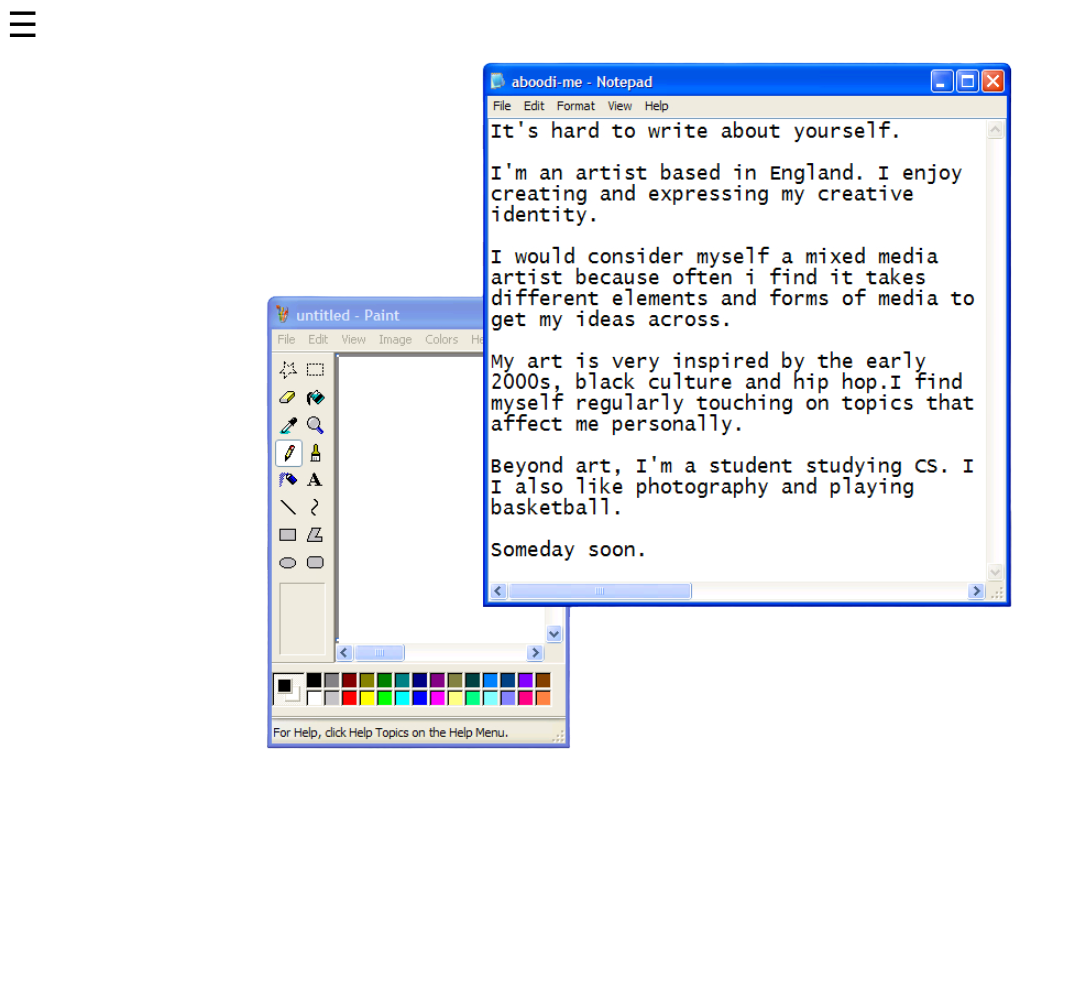
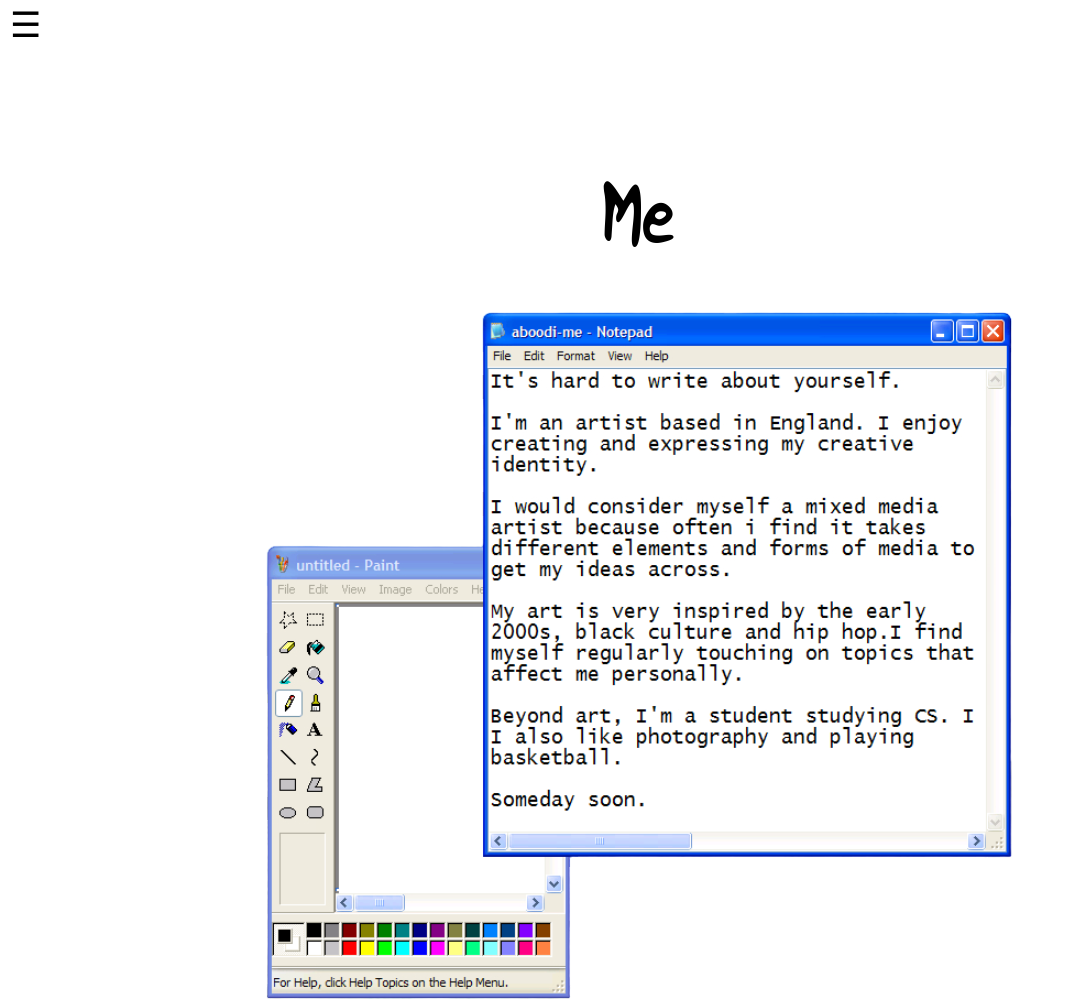
Before and after one commit to drkdragonz/aboodi.github.io, a plain HTML site: page me.html in a window 1280 px wide. Shown: the whole page, without its empty margins (0-1066 px from the left). Before the commit the page ends 800 px from the top, so only its background shows below. Drawn offline with Linux system fonts and the light colour scheme.

Commit message:
changes to art
consistencies

```diff
--- a/art.css
+++ b/art.css
@@ -248,8 +248,7 @@
     cursor: pointer; /* Make the icon cursor clickable */
     color: #000; /* Set the icon color */
     position: absolute; /* Position the icon within the header */
-    top: 10px; /* Adjust the top position */
-    left: 10px; /* Adjust the left position */
+    padding: 5px;
   }
 
   .sidenav {
--- a/me.css
+++ b/me.css
@@ -1,9 +1,11 @@
+/* The rest of your existing CSS */
+
 /* Updated CSS */
 body {
   margin: 0;
   padding: 0;
   display: flex;
-  flex-direction: column; /* Add flex-direction */
+  flex-direction: column;
   min-height: 100vh;
   background-color: #ffffff; /* Optional background color */
 }
@@ -25,14 +27,13 @@ header {
   font-size: 35px;
   cursor: pointer;
   color: rgb(0, 0, 0);
-  padding: 2px;
+  padding: 5px;
 }
 
 main {
   flex: 1;
 }
 
-/* The rest of your existing CSS */
 .centered-content {
   max-width: 100%;
   text-align: center;
@@ -94,3 +95,24 @@ main {
   align-items: center;
   height: 100px;
 }
+
+/* Large Laptops (e.g., 17-inch) and Desktops */
+@media (min-width: 1200px) {
+  #pageTitle {
+    font-family: "CustomFont", sans-serif;
+    text-align: center;
+    font-size: 100px;
+    color: #000000;
+    margin: 0px 0;
+    display: flex;
+    justify-content: center;
+    align-items: center;
+    height: 700px;
+  }
+
+  .centered-content {
+    max-width: 100%;
+    text-align: center;
+    margin-top: -250px; /* Adjust the margin as needed */
+  }
+}
--- a/me.html
+++ b/me.html
@@ -9,10 +9,8 @@
 <body>
 
   <header>
-    <span id="menu-icon" onclick="openNav()"></span>
+    <span id="menu-icon" onclick="openNav()">&#9776;</span>
   </header>
-
-  <div id="pageTitle">Me</div>
 
   <div id="mySidenav" class="sidenav">
     <a href="javascript:void(0)" class="closebtn" onclick="closeNav()">&times;</a>
@@ -22,9 +20,13 @@
     <a href="me.html">Me</a>
     <a href="https://www.instagram.com/aboodispam/">Contact</a>
   </div>
+
+  <div id="pageTitle">Me</div>
+
   <div class="centered-content">
     <img src="finalwindowsxp.png" alt="a little about me">
   </div>
+
   <script>
     function openNav() {
         document.getElementById("mySidenav").style.width = "250px";
--- a/styles.css
+++ b/styles.css
@@ -255,7 +255,7 @@ footer {
     /* Menu icon (Hamburger) */
     #menu-icon::before {
         content: "\2630"; /* "Hamburger" icon */
-        font-size: 45px;
+        font-size: 35px;
         cursor: pointer;
         color: rgb(0, 0, 0);
         padding-left: 5px;
```
